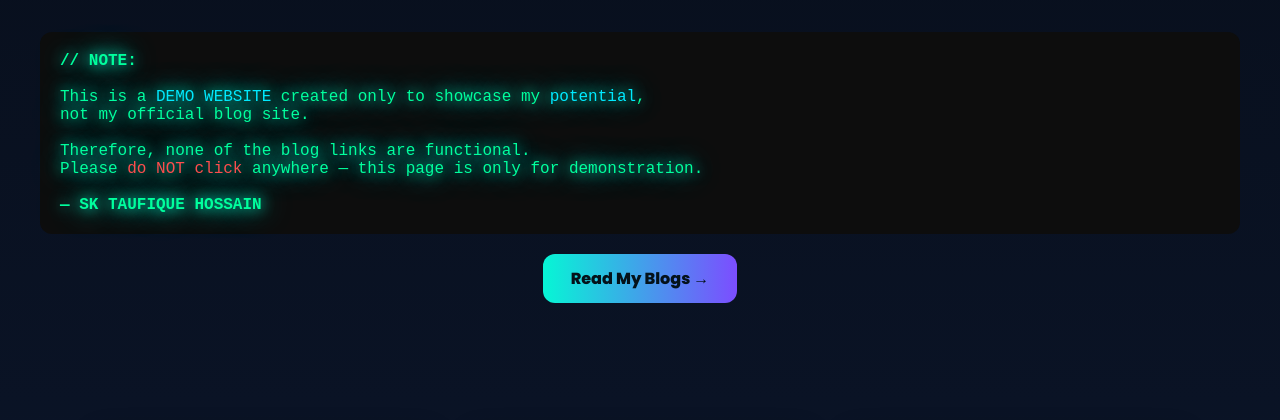
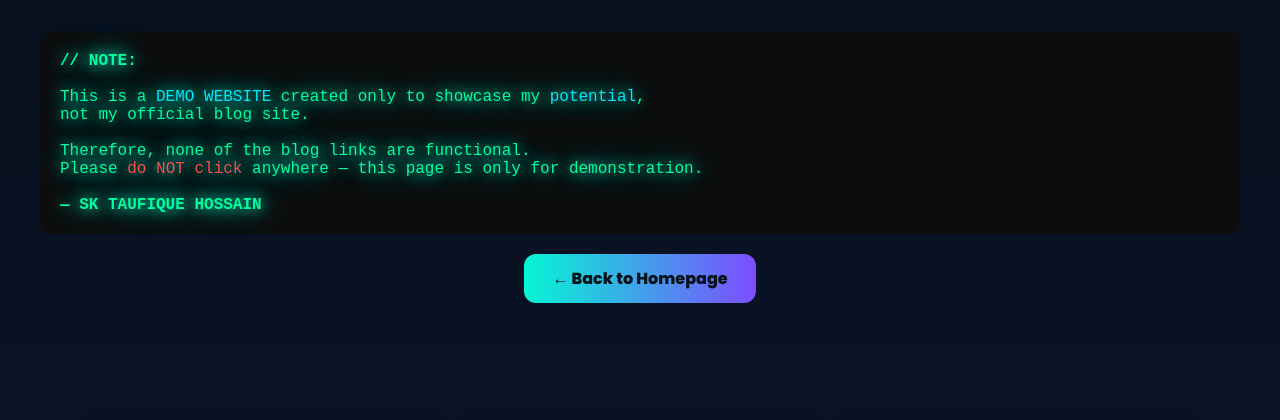
Before and after one commit to dboy2651222-cell/taufique_blog, a plain HTML site: page index.html in a window 1280 px wide. Shown: the part 378-798 px from the top of the page. Drawn offline with Linux system fonts and the light colour scheme.

Commit message:
Added Back to Homepage button with link

```diff
--- a/index.html
+++ b/index.html
@@ -211,7 +211,8 @@
 }
 </style>
 
-  <a href="posts.html" class="button">Read My Blogs →</a>
+
+  <a href="https://dboy2651222-cell.github.io/taufique_site_v2/" class="button">← Back to Homepage</a>
 </section>
 
 <section class="blogs">
```
